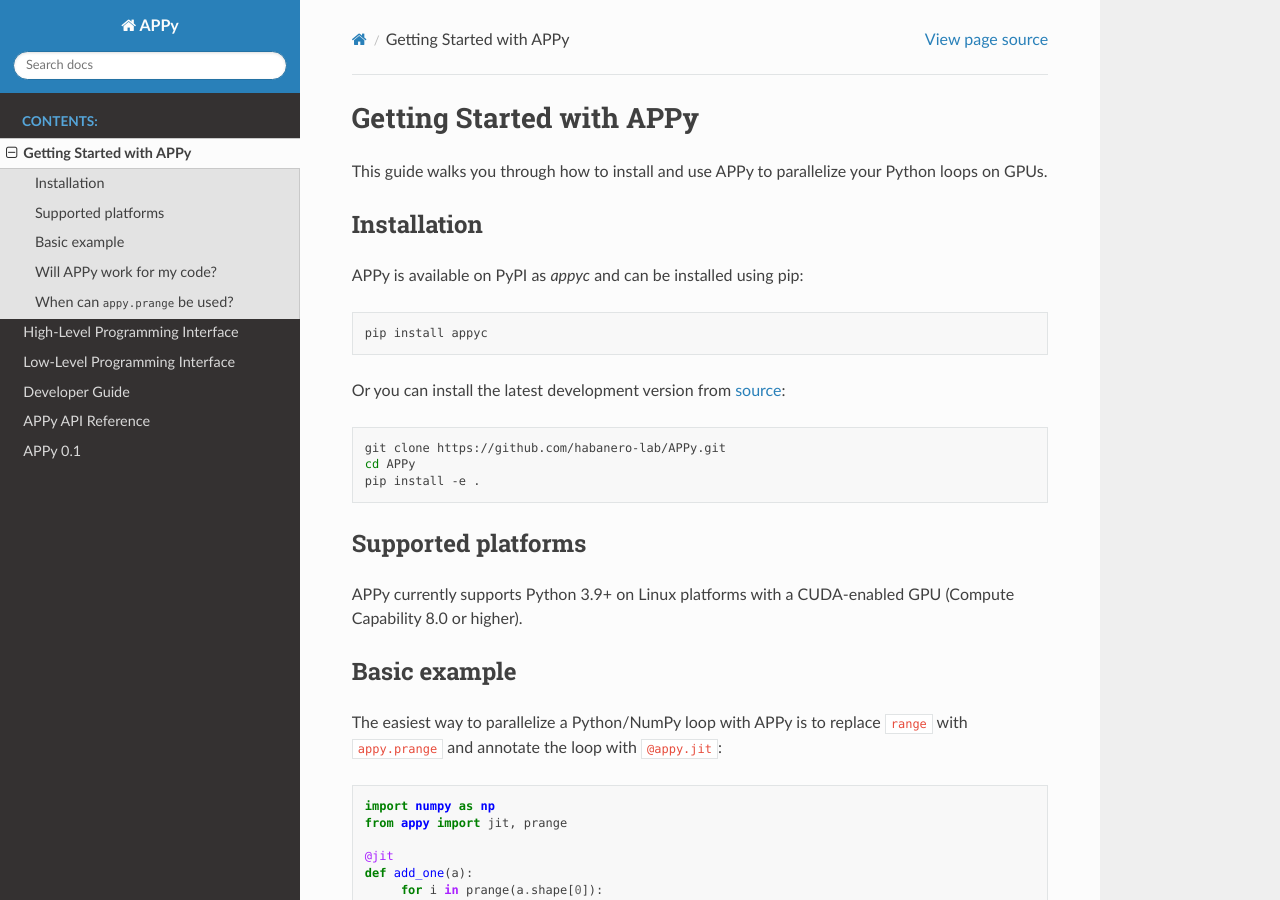
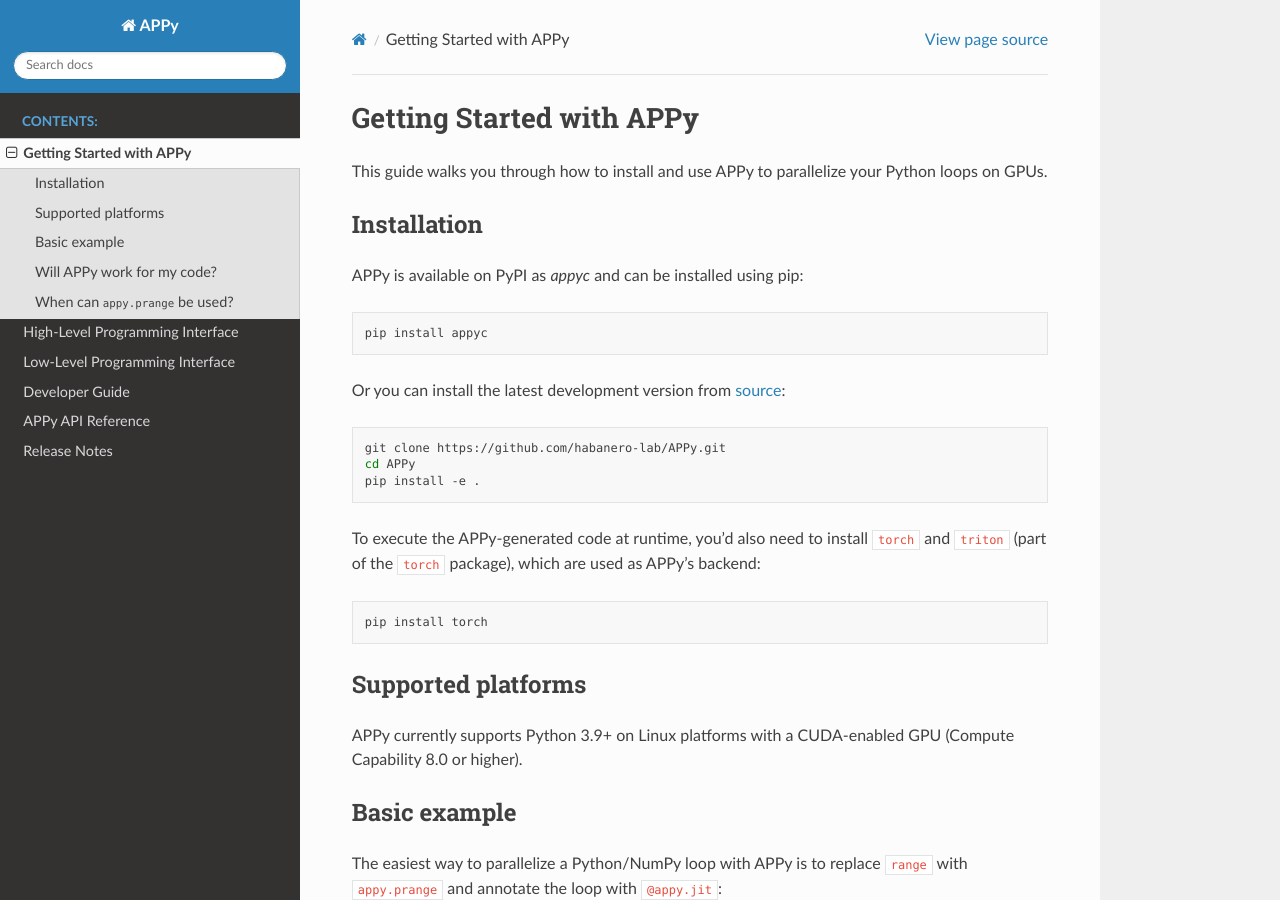
Before and after one commit to habanero-lab/APPy, a Sphinx documentation site: the page built from docs/source/getting_started.rst, in a window 1280 px wide and 900 px high. Built offline with Sphinx 7.4.7 and the Read the Docs theme 3.1.0, drawn with Linux system fonts in a browser that asks for light colours.

Commit message:
updated installation

```diff
--- a/docs/source/getting_started.rst
+++ b/docs/source/getting_started.rst
@@ -19,6 +19,12 @@
     git clone https://github.com/habanero-lab/APPy.git
     cd APPy
     pip install -e .
+
+To execute the APPy-generated code at runtime, you'd also need to install ``torch`` and ``triton`` (part of the ``torch`` package), which are used as APPy's backend:
+
+.. code-block:: bash
+
+    pip install torch
 
 Supported platforms
 -------------------
--- a/docs/source/index.rst
+++ b/docs/source/index.rst
@@ -15,7 +15,7 @@
    low-level
    developer
    api
-   APPy-0.1
+   release
 
 
 Indices and tables
```
Also changed, not shown: docs/source/release.rst (added, +30 -0 lines).
